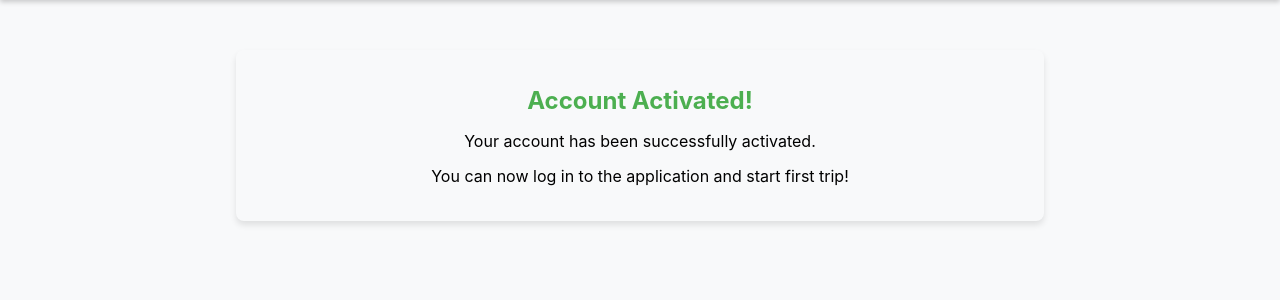
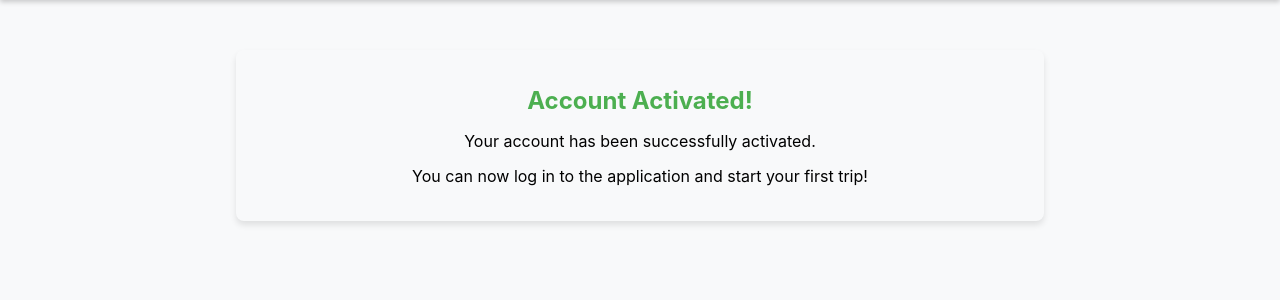
Before and after one commit to krzysztofgrabczynski/TravelBalance, a Django app: template backend/api/user/templates/activation_account_redirect.html in a window 1280 px wide. Shown: the part 51-351 px from the top of the page. Run offline with Django 5.2, Linux system fonts and the light colour scheme; the template is opened without the code that fills it, so the values that code supplies are empty.

Commit message:
Update activation_account_redirect template

```diff
--- a/backend/api/user/templates/activation_account_redirect.html
+++ b/backend/api/user/templates/activation_account_redirect.html
@@ -33,9 +33,14 @@
         </div>
     </header>
     <div class="container">
-        <h1>Account Activated!</h1>
-        <p>Your account has been successfully activated.</p>
-        <p>You can now log in to the application and start first trip!</p>
+        {% if errors %}
+            <h1 style="color:rgb(245, 8, 8)">Activation Failed!</h1>
+            <p>Something went wrong with your account activation.</p>
+            <p>Please contact the administration at <a href="mailto:twincodecorp@gmail.com">twincodecorp@gmail.com</a>.</p>
+        {% else %}
+            <h1>Account Activated!</h1>
+            <p>Your account has been successfully activated.</p>
+            <p>You can now log in to the application and start your first trip!</p>
+        {% endif %}
     </div>
 </body>
-</html>
```
